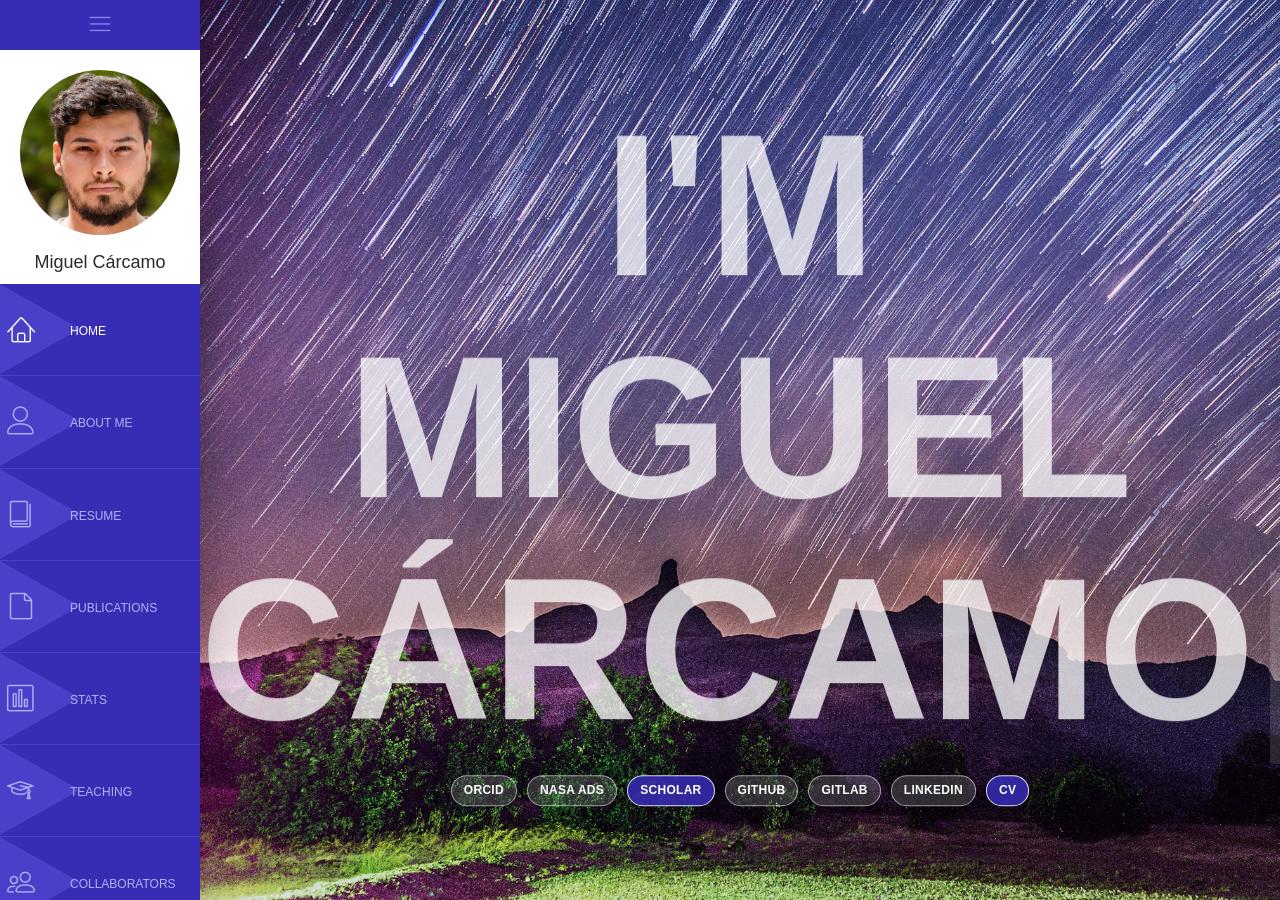
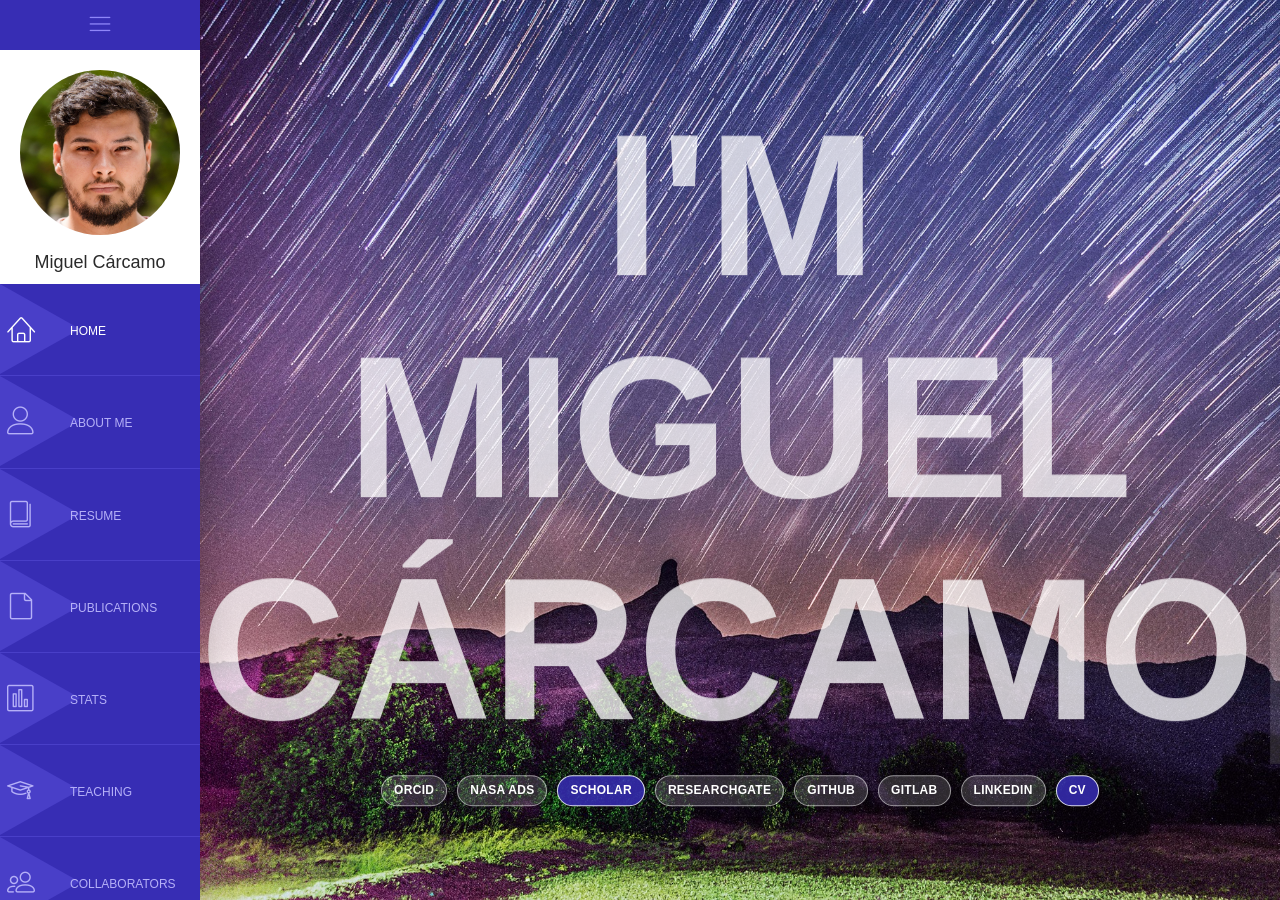
Before and after one commit to miguelcarcamov/miguelcarcamov.github.io, a Jekyll site: the page built from index.html, in a window 1280 px wide. Built offline with Jekyll 4.4.1, drawn with Linux system fonts in a browser that asks for light colours.

Commit message:
CHG: fix forced refresh error

```diff
--- a/_includes/sections/about.html
+++ b/_includes/sections/about.html
@@ -46,26 +46,27 @@
 <span>miguel.carcamo@usach.cl</span>
 </li>
 </ul>
-<ul>
-<li>
-<p>Website</p>
-<span><a href="https://miguelcarcamov.github.io" target="_blank" rel="noopener noreferrer" style="color: #676767; text-decoration: underline;">miguelcarcamov.github.io</a></span>
+<ul class="about-links-list">
+<li class="about-link-item">
+<a href="https://miguelcarcamov.github.io" target="_blank" rel="noopener noreferrer"><span class="fa fa-globe"></span><span>Website</span></a>
 </li>
-<li>
-<p>ORCID</p>
-<span><a href="https://orcid.org/0000-0003-0564-8167" target="_blank" rel="noopener noreferrer" style="color: #676767; text-decoration: underline;">0000-0003-0564-8167</a></span>
+<li class="about-link-item">
+<a href="https://orcid.org/0000-0003-0564-8167" target="_blank" rel="noopener noreferrer"><span class="fa fa-id-card-o"></span><span>ORCID</span></a>
 </li>
-<li>
-<p>X</p>
-<span><a href="https://x.com/miguel_carcamov" target="_blank" rel="noopener noreferrer" style="color: #676767; text-decoration: underline;">@miguel_carcamov</a></span>
+<li class="about-link-item">
+<a href="https://www.researchgate.net/profile/Miguel-Carcamo-2" target="_blank" rel="noopener noreferrer"><span class="fa fa-graduation-cap"></span><span>ResearchGate</span></a>
 </li>
-<li>
-<p>GitHub</p>
-<span><a href="https://github.com/miguelcarcamov" target="_blank" rel="noopener noreferrer" style="color: #676767; text-decoration: underline;">github.com/miguelcarcamov</a></span>
+<li class="about-link-item">
+<a href="https://x.com/miguel_carcamov" target="_blank" rel="noopener noreferrer"><img src="{{ '/images/icon-x.svg' | relative_url }}" alt="X (formerly Twitter)" class="about-x-icon"><span>X</span></a>
 </li>
-<li>
-<p>GitLab</p>
-<span><a href="https://gitlab.com/miguelcarcamov" target="_blank" rel="noopener noreferrer" style="color: #676767; text-decoration: underline;">gitlab.com/miguelcarcamov</a></span>
+<li class="about-link-item">
+<a href="https://github.com/miguelcarcamov" target="_blank" rel="noopener noreferrer"><span class="fa fa-github"></span><span>GitHub</span></a>
+</li>
+<li class="about-link-item">
+<a href="https://gitlab.com/miguelcarcamov" target="_blank" rel="noopener noreferrer"><span class="fa fa-gitlab"></span><span>GitLab</span></a>
+</li>
+<li class="about-link-item">
+<a href="https://www.linkedin.com/in/miguelcarcamov/" target="_blank" rel="noopener noreferrer"><span class="fa fa-linkedin"></span><span>LinkedIn</span></a>
 </li>
 </ul>
 </div>
--- a/_includes/sections/home.html
+++ b/_includes/sections/home.html
@@ -8,6 +8,7 @@
 <a href="https://orcid.org/0000-0003-0564-8167" target="_blank" rel="noopener noreferrer">ORCID</a>
 <a href="https://ui.adsabs.harvard.edu/search/q=orcid%3A0000-0003-0564-8167" target="_blank" rel="noopener noreferrer">NASA ADS</a>
 <a href="https://scholar.google.com/citations?user=NcAtfpMAAAAJ&hl=es&oi=sra" target="_blank" rel="noopener noreferrer" class="hero_trust_links__primary">Scholar</a>
+<a href="https://www.researchgate.net/profile/Miguel-Carcamo-2" target="_blank" rel="noopener noreferrer">ResearchGate</a>
 <a href="https://github.com/miguelcarcamov" target="_blank" rel="noopener noreferrer">GitHub</a>
 <a href="https://gitlab.com/miguelcarcamov" target="_blank" rel="noopener noreferrer">GitLab</a>
 <a href="https://www.linkedin.com/in/miguelcarcamov/" target="_blank" rel="noopener noreferrer">LinkedIn</a>
--- a/_layouts/default.html
+++ b/_layouts/default.html
@@ -101,7 +101,7 @@
                         <ul>
                             <li><a href="https://github.com/miguelcarcamov"><span class="fa fa-github"></span></a></li>
                             <li><a href="https://gitlab.com/miguelcarcamov"><span class="fa fa-gitlab"></span></a></li>
-                            <li><a href="https://x.com/miguel_carcamov"><span class="icon-x-brand">X</span></a></li>
+                            <li><a href="https://x.com/miguel_carcamov"><img src="{{ '/images/icon-x-light.svg' | relative_url }}" alt="X (formerly Twitter)" class="social-x-icon"></a></li>
                             <li><a href="https://www.linkedin.com/in/miguelcarcamov/"><span class="fa fa-linkedin"></span></a></li>
                         </ul>
                     </div>
--- /dev/null
+++ b/js/jquery-load-shim.js
@@ -0,0 +1,27 @@
+/*!
+ * jQuery 3 compatibility shim for legacy `.load(handler)` usage.
+ * Keeps old plugins (e.g., Waypoints 2.x) working without jQuery Migrate.
+ */
+(function (window) {
+  "use strict";
+
+  var $ = window.jQuery;
+  if (!$ || !$.fn) return;
+
+  var originalLoad = $.fn.load;
+  $.fn.load = function (url, params, callback) {
+    if (typeof url === "function") {
+      return this.on("load", url);
+    }
+    if (typeof params === "function") {
+      return this.on("load", params);
+    }
+    if (typeof callback === "function") {
+      return this.on("load", callback);
+    }
+    if (typeof originalLoad === "function") {
+      return originalLoad.apply(this, arguments);
+    }
+    return this;
+  };
+})(window);
--- a/style.css
+++ b/style.css
@@ -481,11 +481,10 @@
 		line-height: 24px;
 		color: #b5b0f7;
 	}
-	.social ul li > a>span.icon-x-brand{
-		font-family: 'Montserrat', sans-serif;
-		font-weight: 700;
-		font-size: 13px;
-		letter-spacing: 0.2px;
+	.social ul li > a>img.social-x-icon{
+		width: 13px;
+		height: 13px;
+		vertical-align: middle;
 	}
 
 /* Publication statistics */
@@ -876,6 +875,44 @@
 	}
 	.about_info ul li p:after{
 		content: ":";
+	}
+	.about-links-list{
+		padding-left: 0;
+		padding-left: 24px;
+	}
+	.about-link-item{
+		list-style: none;
+		line-height: 36px;
+	}
+	.about-link-item a{
+		display: inline-flex;
+		align-items: center;
+		gap: 10px;
+		color: #676767;
+		text-decoration: none;
+		border-bottom: 1px solid transparent;
+		transition: color .2s ease, border-color .2s ease;
+	}
+	.about-link-item a:hover,
+	.about-link-item a:focus{
+		color: #362cb1;
+		border-bottom-color: #362cb1;
+		text-decoration: none;
+	}
+	.about-link-item a > span:first-child{
+		width: 18px;
+		text-align: center;
+		color: #35373e;
+	}
+	.about-x-icon{
+		width: 14px;
+		height: 14px;
+		display: inline-block;
+	}
+	.about-link-item .icon-x-brand{
+		font-size: 12px;
+		font-weight: 700;
+		letter-spacing: 0.2px;
 	}
 	.about_btn .btn {
 	    width: 190px;
```
Also changed, not shown: images/icon-x-light.svg (added), images/icon-x.svg (added).
